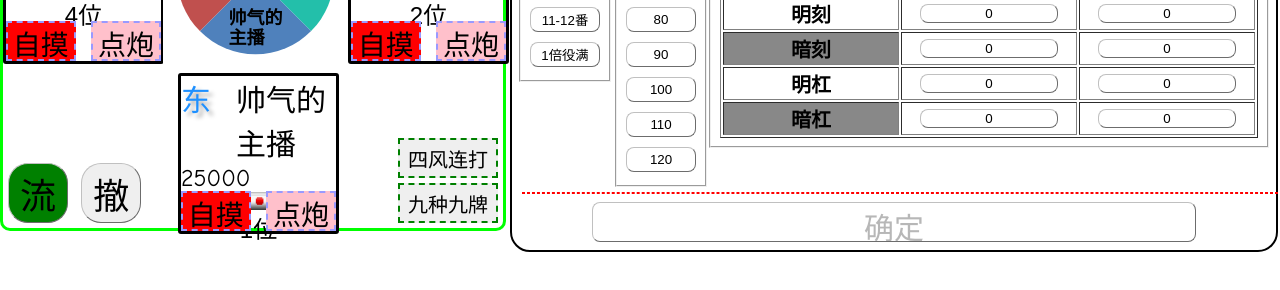
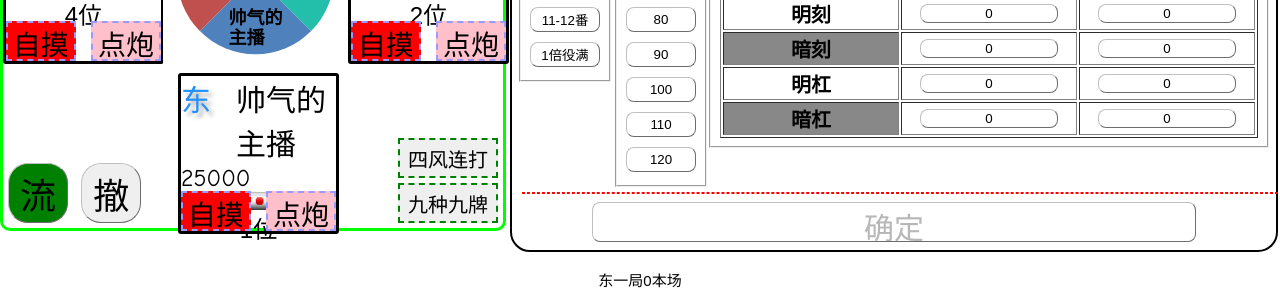
Before and after one commit to owenlius/Majong-AutoScore-master, a plain HTML site: page JS/index.html in a window 1280 px wide. Shown: the part 725-1015 px from the top of the page. Before the commit the page ends 977 px from the top, so only its background shows below. Drawn offline with Linux system fonts and the light colour scheme.

Commit message:
fix log 需要改inspect才显示的bug

```diff
--- a/JS/index.html
+++ b/JS/index.html
@@ -276,7 +276,8 @@
         <input type="button" value="确定" id="fanfu_ok" class="fanshu_ok_btn" onclick="CalScore_OK()">
     </div>
     <div class="clear"> </div>
-    <div id="myTab0_Content3" class="none tab_cls">
+    <div id="myTab0_Content3" class="x x x">
+
 
     </div>
 </body>
```
Also changed, not shown: 1 other file.
